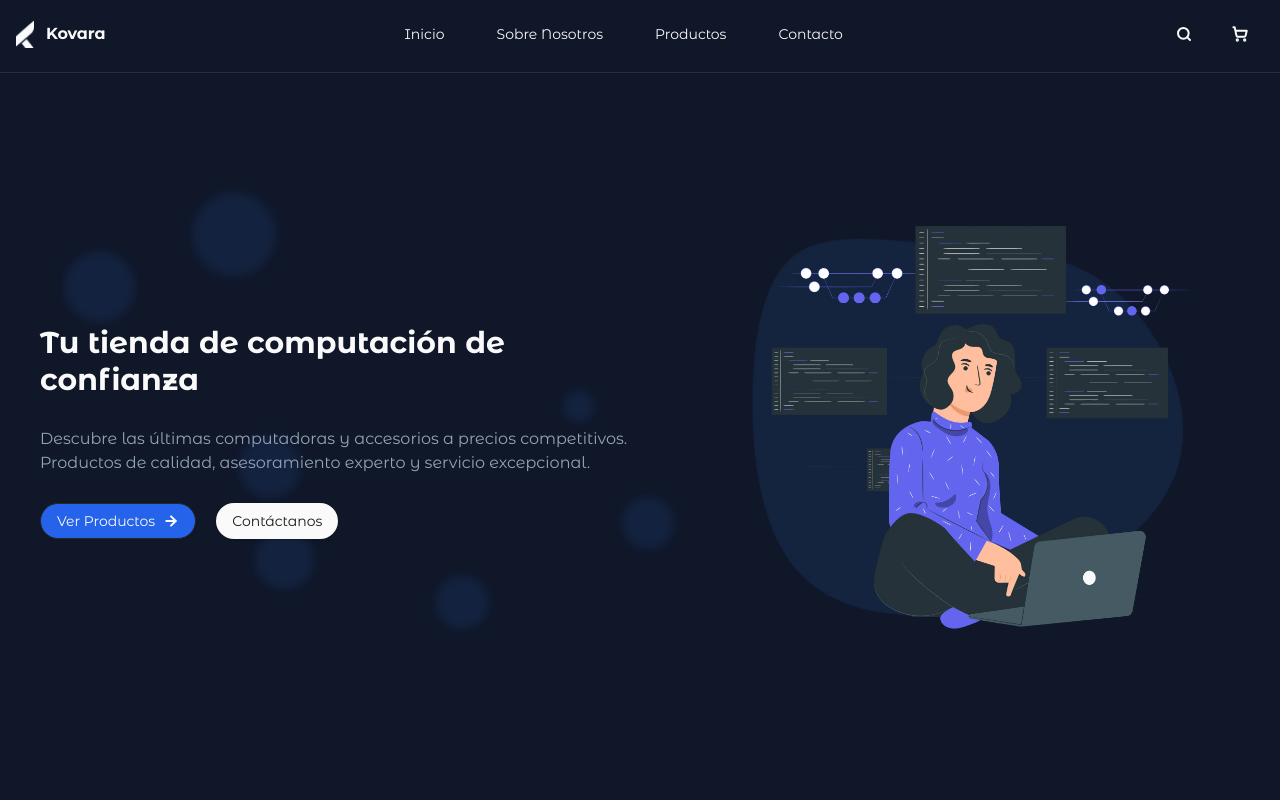
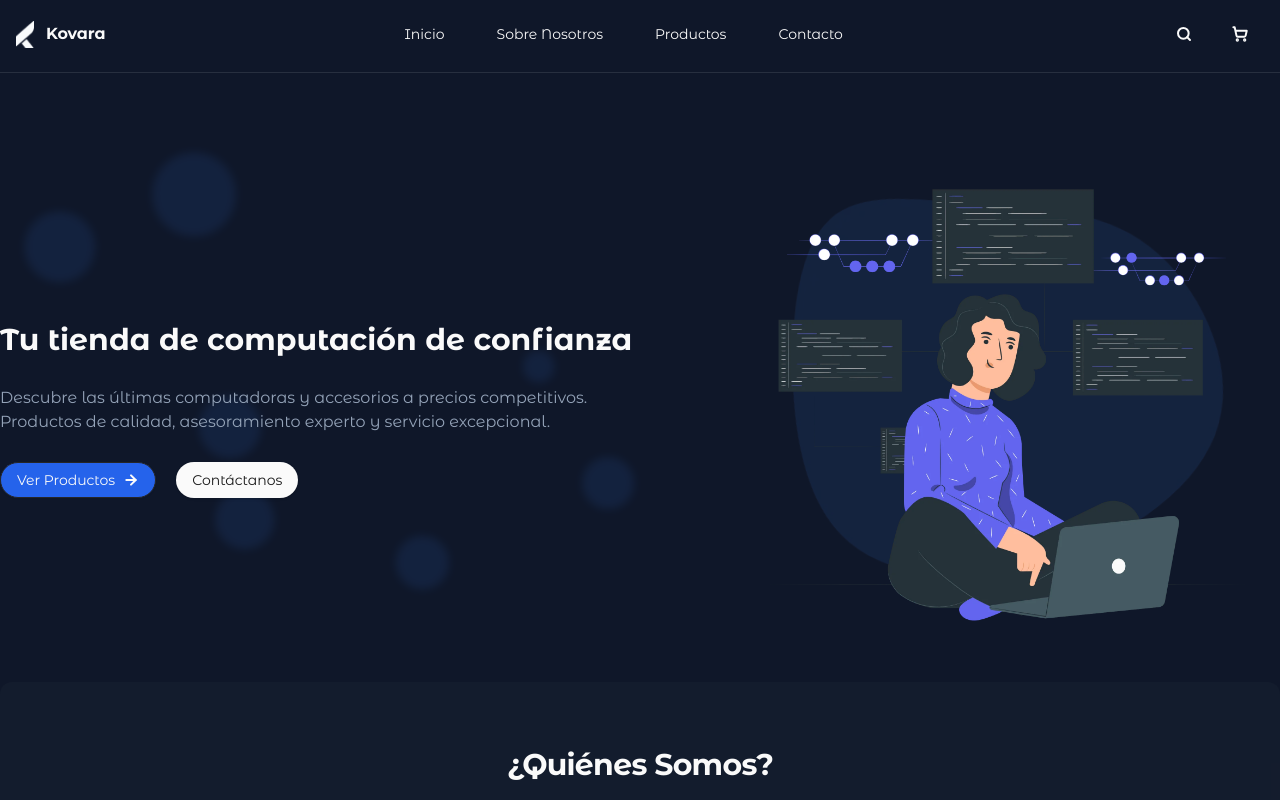
Before and after one commit to aaronportobanco/kovara-website, a Next.js app: page / in a window 1280 px wide. Shown: the top 800 px of the page. Built offline with nearby package versions, Linux system fonts and the light colour scheme.

Commit message:
Remove main tag wrapper from Home component for simplified structure

```diff
--- a/src/app/page.jsx
+++ b/src/app/page.jsx
@@ -8,7 +8,7 @@ import CustomersTestimonials from "@/components/home/CustomersTestimonials/Custo
 
 export default function Home() {
   return (
-    <main className="flex flex-col items-center gap-[180px] w-full p-5 md:p-10">
+    <>
       <HeroSection />
       <AboutUs />
       <ServicesSection />
@@ -16,6 +16,6 @@ export default function Home() {
       <CheckList />
       <CustomersTestimonials />
       <ContactSection />
-    </main>
+    </>
   );
 }
```
